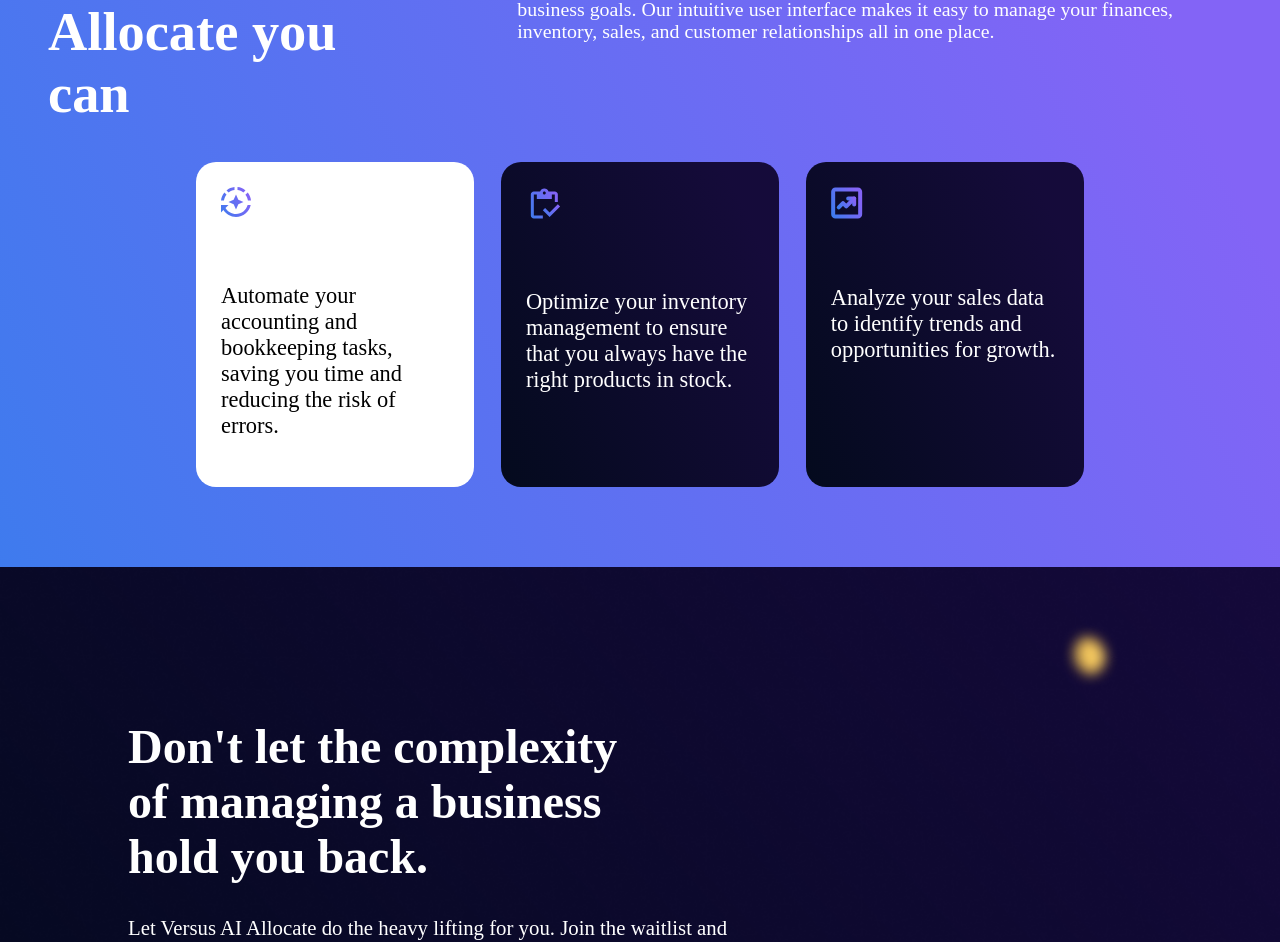
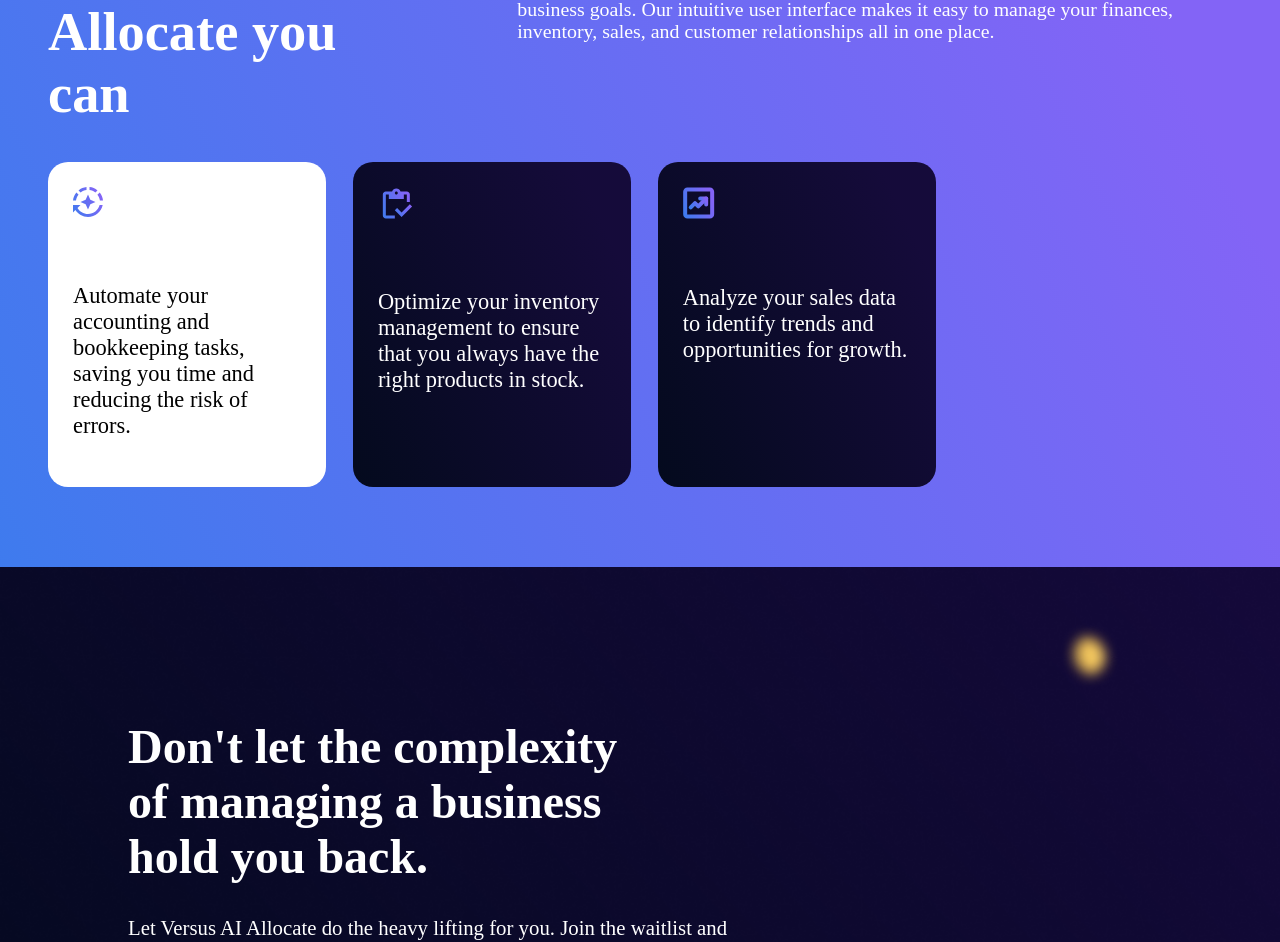
Before and after one commit to SamixYasuke/versus-pay-website-clone, a React (Create React App) app: page / in a window 1280 px wide. Shown: the part 977-1919 px from the top of the page. Built offline with nearby package versions, Linux system fonts and the light colour scheme.

Commit message:
Update styles.css

```diff
--- a/public/styles.css
+++ b/public/styles.css
@@ -88,7 +88,6 @@ body, html {
   display: grid;
   grid-template-rows: 'a b c';
   grid-template-columns: 1fr 1fr 1fr;
-  margin: 0 auto;
   gap: 3%;
   max-width: 75%;
 }
```
